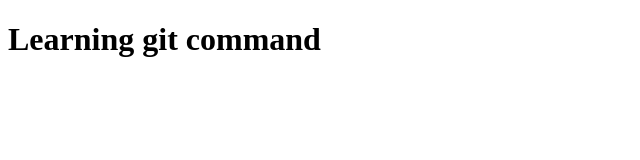
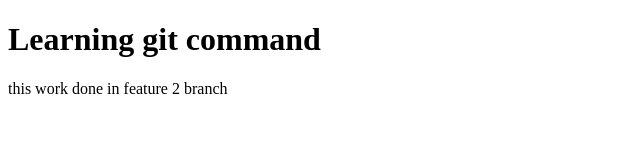
Before and after one commit to Anurag-Rastogi/Another_One, a plain HTML site: page index.html in a window 1280 px wide. Shown: the whole page, without its empty margins (0-640 px from the left). Drawn offline with Linux system fonts and the light colour scheme.

Commit message:
added paragraph

```diff
--- a/index.html
+++ b/index.html
@@ -8,6 +8,7 @@
 <body>
 
     <h1>Learning git command</h1>
+    <p>this work done in feature 2 branch</p>
 
 </body>
 </html>
```
